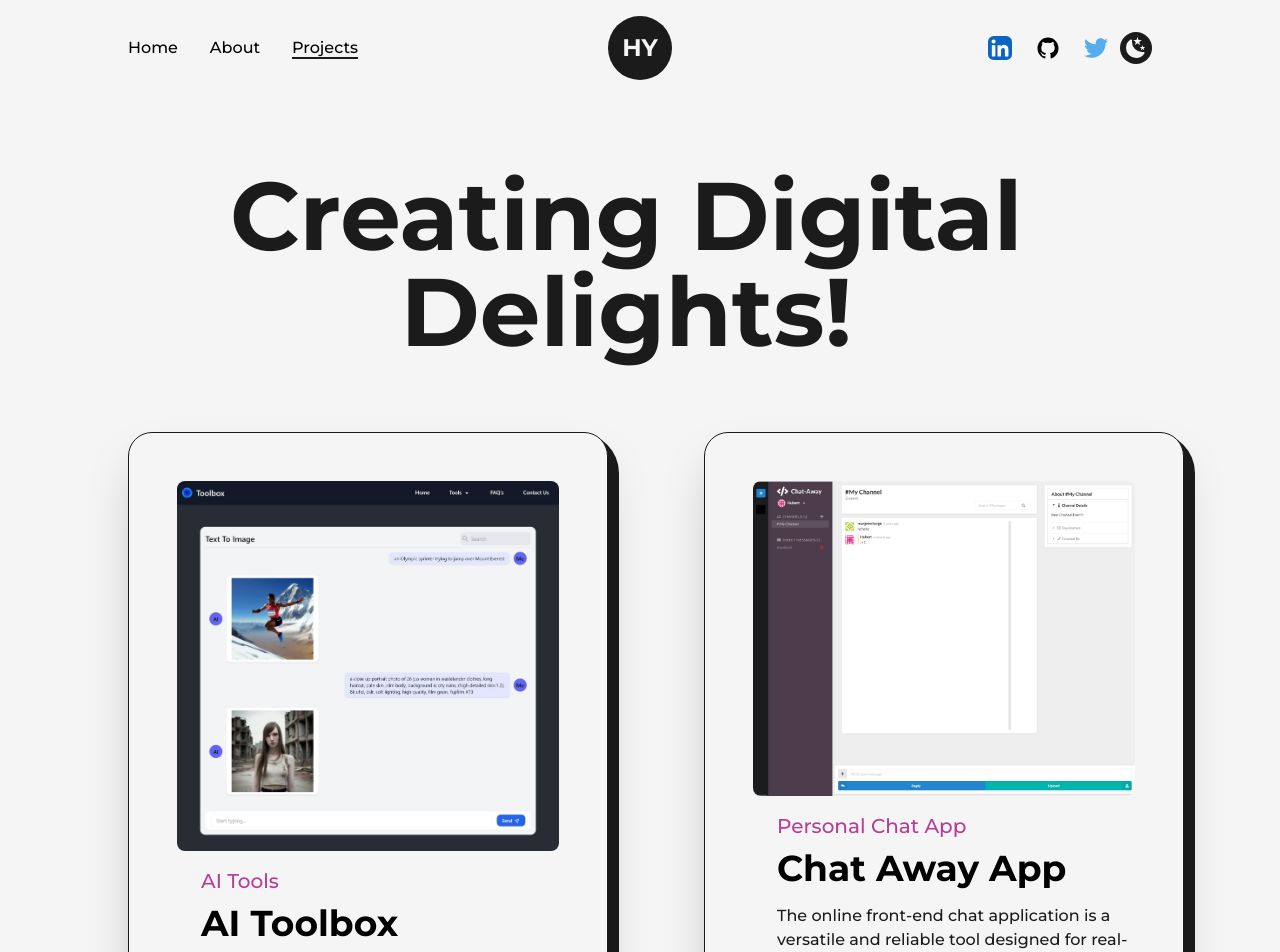
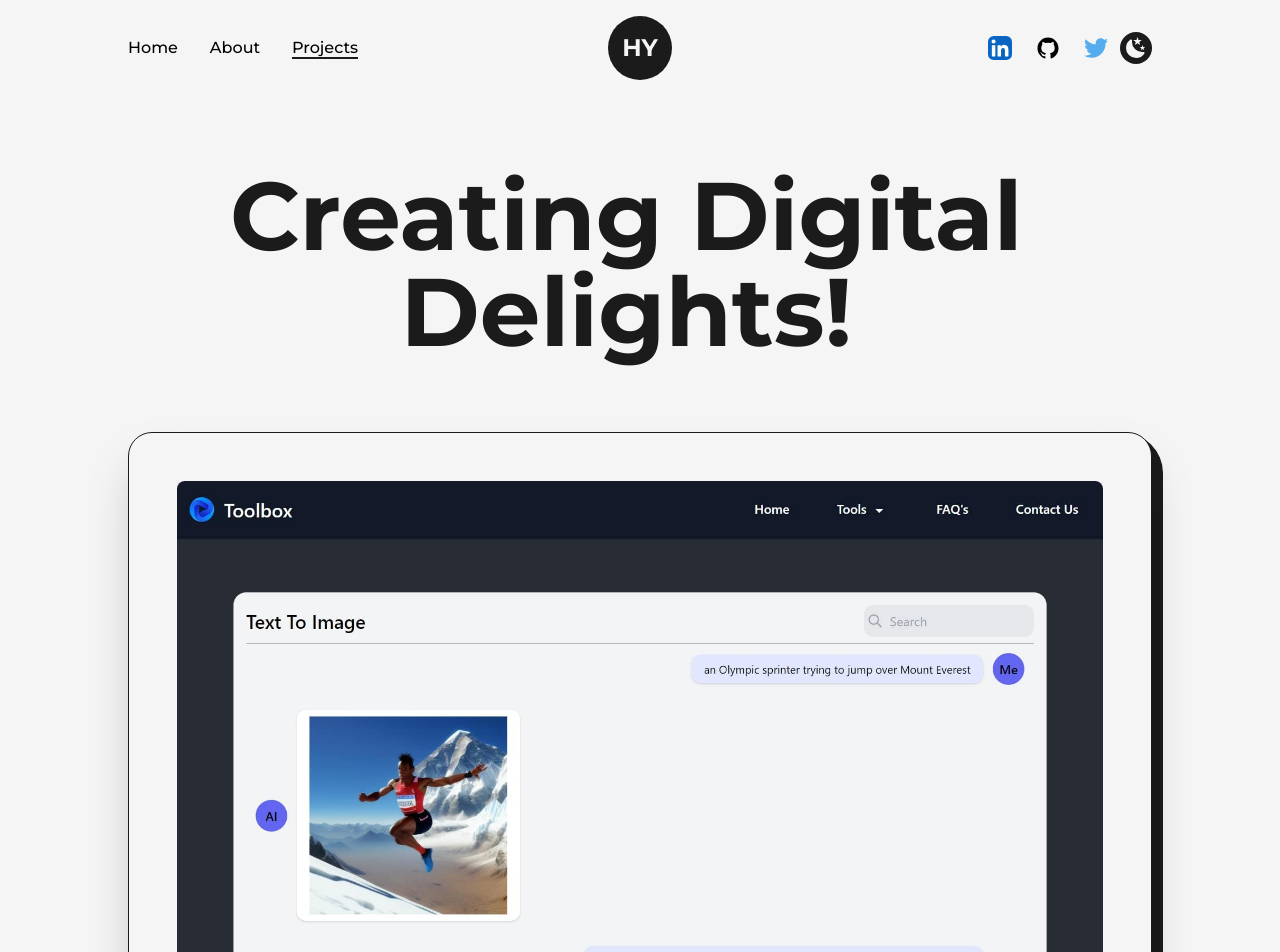
Before and after one commit to flashcabaja64/react-tailwind-nextjs-portfolio, a Next.js app: page /projects in a window 1280 px wide. Shown: the top 952 px of the page. Built offline with nearby package versions, Linux system fonts and the light colour scheme.

Commit message:
featured project spans full width

```diff
--- a/src/pages/index.js
+++ b/src/pages/index.js
@@ -34,7 +34,7 @@ export default function Home() {
                   download={true}
                   className='
                     flex items-center bg-dark text-light p-2.5 px-6 rounded-lg text-lg
-                    border border-solid border-transparent border-2 font-semibold
+                    border-solid border-transparent border-2 font-semibold
 
                     hover:border-dark hover:bg-light hover:text-dark hover:dark:bg-dark
                     hover:dark:text-light dark:bg-light dark:text-dark hover:dark:border-light
--- a/src/pages/projects.js
+++ b/src/pages/projects.js
@@ -7,6 +7,7 @@ import { GithubIcon } from '../components/Icons';
 import { motion } from 'framer-motion';
 import AnimatedText from '../components/AnimatedText';
 import TransitionEffect from '../components/Transition';
+import aiToolboxProject from '../../public/ai_toolbox.jpg'
 
 import projectDetails from '../utils/projectData';
 
@@ -99,6 +100,16 @@ const Projects = () => {
       <main className='w-full mb-16 flex flex-col items-center justify-center dark:text-light'>
         <Layout className='pt-16'>
           <AnimatedText text="Creating Digital Delights!" className='mb-8 lg:!text-7xl sm:mb-8 sm:!text-6xl xs:!text-4xl'/>
+          <div className='col-span-12 mb-20'>
+            <FeatureProjects
+              title="AI Toolbox (Work In Progress)"
+              summary="Explore a comprehensive online platform that houses a diverse collection of cutting-edge AI tools. This website is your gateway to a wealth of artificial intelligence resources, offering solutions for tasks ranging from natural language processing and image generation to text summarization and text to audio conversions. Harness the power of AI effortlessly."
+              img={aiToolboxProject}
+              link="https://ai-toolbox.vercel.app/"
+              github="https://github.com/flashcabaja64/ai-toolbox"
+              type="AI Tools"
+            />
+          </div>
           <section className='grid grid-cols-12 gap-24 gap-y-32 xl:gap-x-16 lg:gap-x-8 md:gap-y-24 xs:gap-x-0'>
             {projectDetails.map(item => (
               <div className='col-span-6 sm:col-span-12' key={item.id}>
--- a/src/utils/projectData.js
+++ b/src/utils/projectData.js
@@ -8,15 +8,15 @@ import rentProject from '../../public/rentCar.jpeg';
 import aiToolboxProject from '../../public/ai_toolbox.jpg'
 
 const projectDetails = [
-  {
-    id: 1,
-    title: "AI Toolbox",
-    summary: "Explore a comprehensive online platform that houses a diverse collection of cutting-edge AI tools. This website is your gateway to a wealth of artificial intelligence resources, offering solutions for tasks ranging from natural language processing and image generation to text summarization and text to audio conversions. Harness the power of AI effortlessly.",
-    img: aiToolboxProject,
-    link: "https://ai-toolbox.vercel.app/",
-    github: "https://github.com/flashcabaja64/ai-toolbox",
-    type: "AI Tools"
-  },
+  // {
+  //   id: 1,
+  //   title: "AI Toolbox",
+  //   summary: "Explore a comprehensive online platform that houses a diverse collection of cutting-edge AI tools. This website is your gateway to a wealth of artificial intelligence resources, offering solutions for tasks ranging from natural language processing and image generation to text summarization and text to audio conversions. Harness the power of AI effortlessly.",
+  //   img: aiToolboxProject,
+  //   link: "https://ai-toolbox.vercel.app/",
+  //   github: "https://github.com/flashcabaja64/ai-toolbox",
+  //   type: "AI Tools"
+  // },
   {
     id: 2,
     title: "Chat Away App",
```
